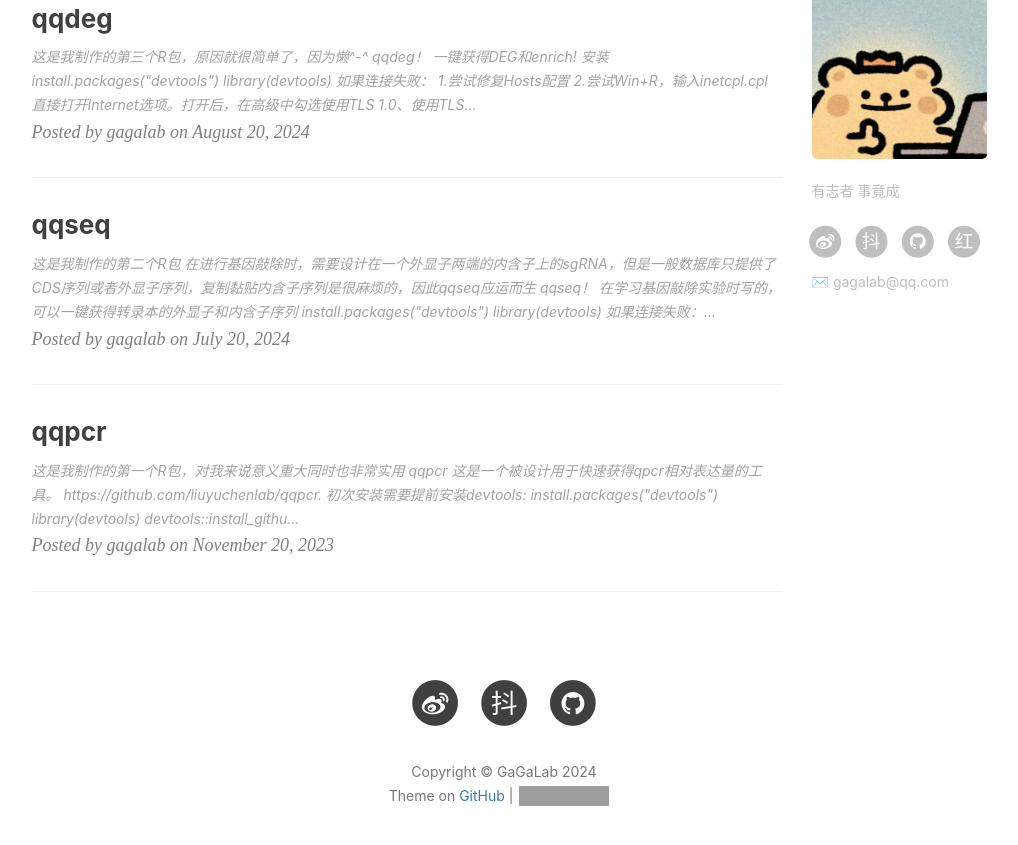
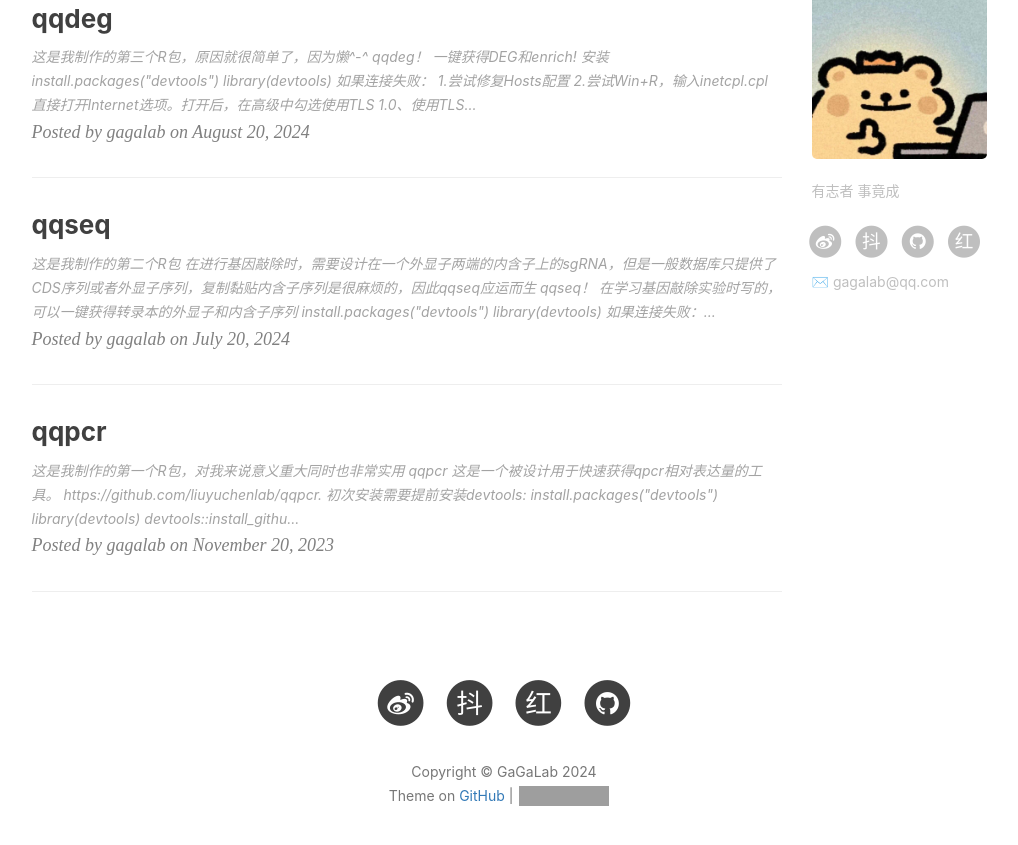
Before and after one commit to liuyuchenlab/LiuYuchenLab.github.io, a Jekyll site: the page built from index.html, in a window 1280 px wide and 900 px high, scrolled down 673 px. Shown: the top 845 px of the window, without its empty margins (136-1154 px from the left). Built offline with Jekyll 4.4.1, drawn with Linux system fonts in a browser that asks for light colours; nearby versions of some CDN libraries; the list of posts is cut into pages by our own code; comment, search, counter and statistics services are not loaded; grey boxes are pictures that could not be loaded.

Commit message:
Update footer.html

```diff
--- a/_includes/footer.html
+++ b/_includes/footer.html
@@ -63,6 +63,17 @@
                                     <span class="fa-stack fa-lg">
                                         <i class="fa fa-circle fa-stack-2x"></i>
                                         <i class="fa fa-stack-1x fa-inverse">抖</i>
+                                    </span>
+                                </a>
+                            </li>
+                            {% endif %}
+
+                  {% if site.xiaohongshu_username %}
+                            <li>
+                                <a target="_blank" href="https://www.xiaohongshu.com/user/profile/{{ site.xiaohongshu_username }}">
+                                    <span class="fa-stack fa-lg">
+                                        <i class="fa fa-circle fa-stack-2x"></i>
+                                        <i class="fa fa-stack-1x fa-inverse">红</i>
                                     </span>
                                 </a>
                             </li>
```
